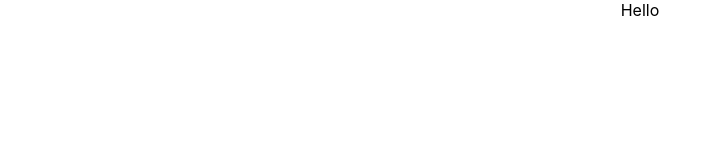
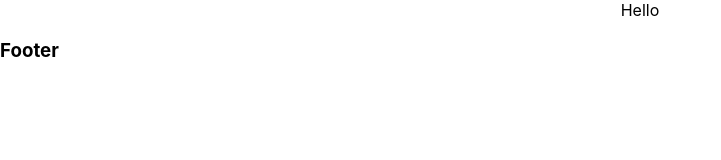
Before and after one commit to ConsolidaRegalis88888/Front_end, a React (Create React App) app: page / in a window 1280 px wide. Shown: the top 160 px of the page, without its empty margins (0-721 px from the left). Built offline with nearby package versions, Linux system fonts and the light colour scheme.

Commit message:
Added footer

```diff
--- a/src/App.js
+++ b/src/App.js
@@ -2,15 +2,19 @@ import './App.css';
 import ProductPage from "./features/product_details/presentation/ProductPage";
 import {Route, Routes} from "react-router-dom";
 import Main from "./Main";
+import Footer from "./general/footer/Footer";
 
 function App() {
   return (
+      <>
         <div className="App">
             <Routes>
                 <Route path="/" element={<Main/>} exact/>
                 <Route path="product/:id" element={<ProductPage />} exact />
             </Routes>
         </div>
+        <Footer/>
+      </>
   );
 }
 
--- /dev/null
+++ b/src/general/footer/Footer.js
@@ -0,0 +1,5 @@
+const Footer = ()=>{
+    return <h3>Footer</h3>;
+}
+
+export default Footer
```
Lines whose indentation alone changed are shown as unchanged.
